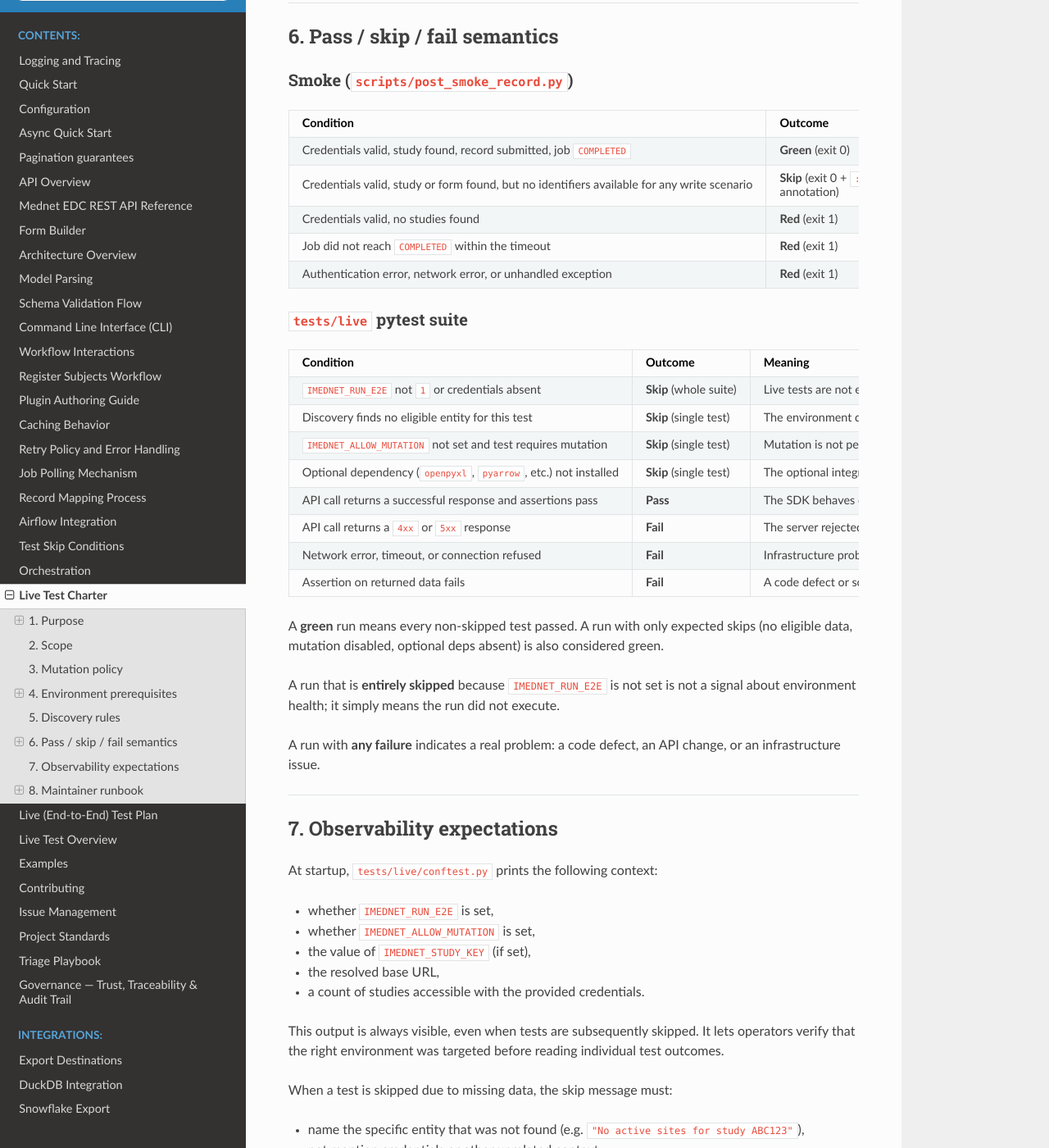
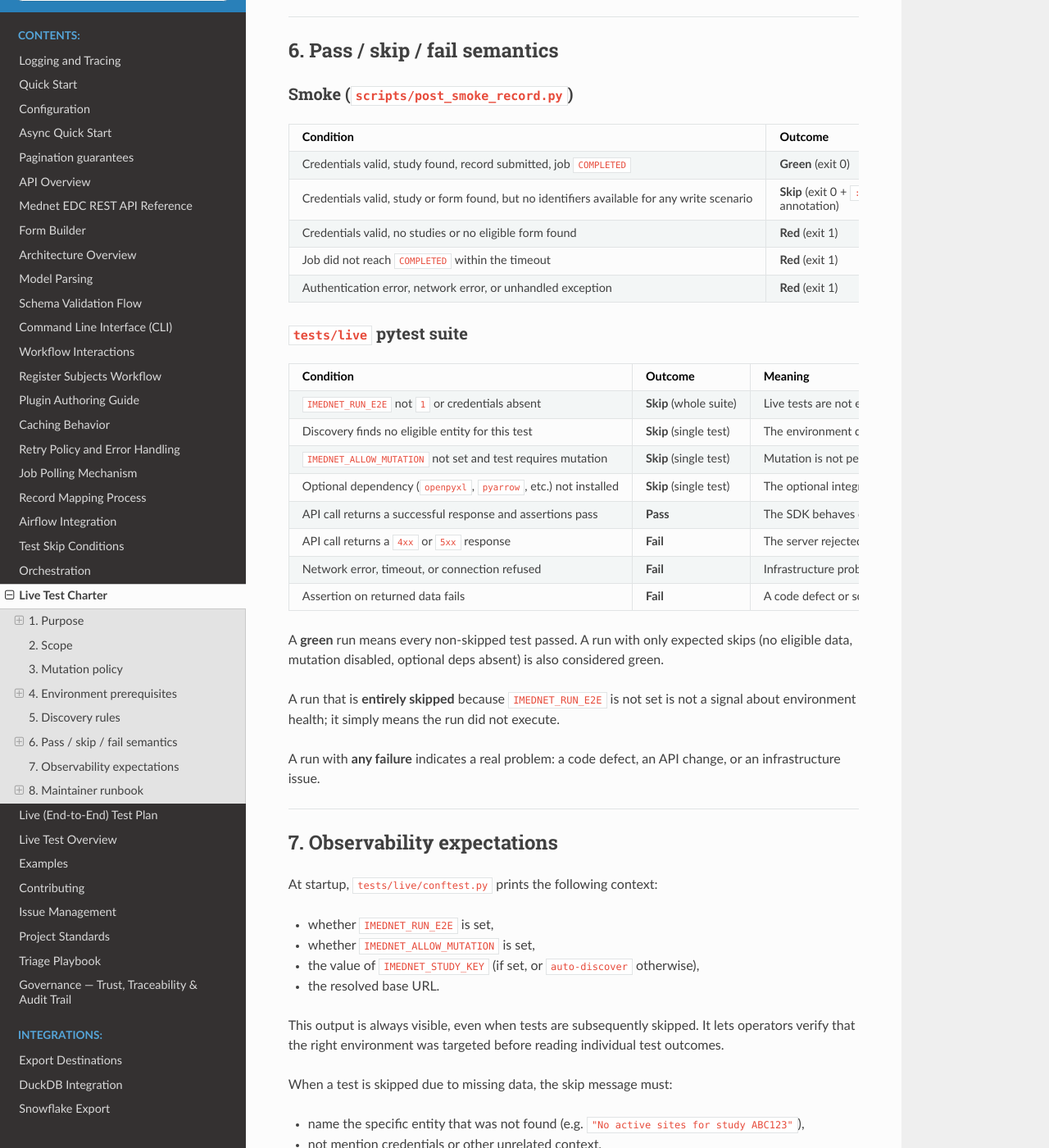
Before and after one commit to fderuiter/imednet-python-sdk, a Sphinx documentation site: the page built from docs/live_test_charter.rst, in a window 1280 px wide and 1400 px high, scrolled down 4222 px. Shown: the whole window at 82% size. Built offline with Sphinx 7.4.7 and the Read the Docs theme 3.1.0, drawn with Linux system fonts in a browser that asks for light colours; pages that are not in the unit, such as notebooks, are missing from menus; the version number is read from the project's files by our own code; some of the changed text lies outside the part shown.

Commit message:
fix(live-tests): align harness, discovery fixtures, and workflows to charter
Co-authored-by: fderuiter <127706008+fderuiter@users.noreply.github.com>

```diff
--- a/docs/live_test_charter.rst
+++ b/docs/live_test_charter.rst
@@ -224,10 +224,12 @@ The following table documents which statuses are treated as eligible.
      - same
    * - Site
      - any (first returned)
-     - ``site_enrollment_status`` equals ``active`` (case-insensitive)
+     - ``site_enrollment_status`` equals ``active`` or ``enrollment_open``
+       (case-insensitive)
    * - Subject
      - any (first returned)
-     - ``subject_status`` equals ``active`` (case-insensitive)
+     - ``subject_status`` equals ``active``, ``registered``, ``baseline``, or
+       ``enrolled`` (case-insensitive)
    * - Interval
      - ``disabled=false``
      - same
@@ -285,7 +287,7 @@ Smoke (``scripts/post_smoke_record.py``)
      - **Skip** (exit 0 + ``::notice::`` annotation)
      - The environment exists but is not configured for writes.  This is a
        warning, not a failure.
-   * - Credentials valid, no studies found
+   * - Credentials valid, no studies or no eligible form found
      - **Red** (exit 1)
      - The environment has no accessible data; the smoke run cannot prove
        anything.
@@ -354,9 +356,8 @@ At startup, ``tests/live/conftest.py`` prints the following context:
 
 * whether ``IMEDNET_RUN_E2E`` is set,
 * whether ``IMEDNET_ALLOW_MUTATION`` is set,
-* the value of ``IMEDNET_STUDY_KEY`` (if set),
-* the resolved base URL,
-* a count of studies accessible with the provided credentials.
+* the value of ``IMEDNET_STUDY_KEY`` (if set, or ``auto-discover`` otherwise),
+* the resolved base URL.
 
 This output is always visible, even when tests are subsequently skipped.  It
 lets operators verify that the right environment was targeted before reading
```
Also changed, not shown: 8 other files.
